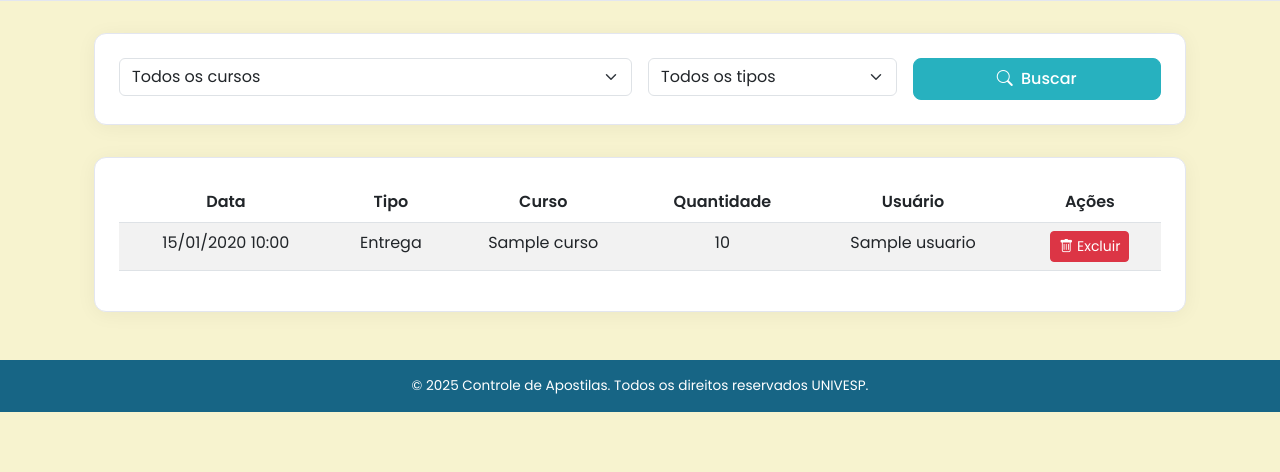
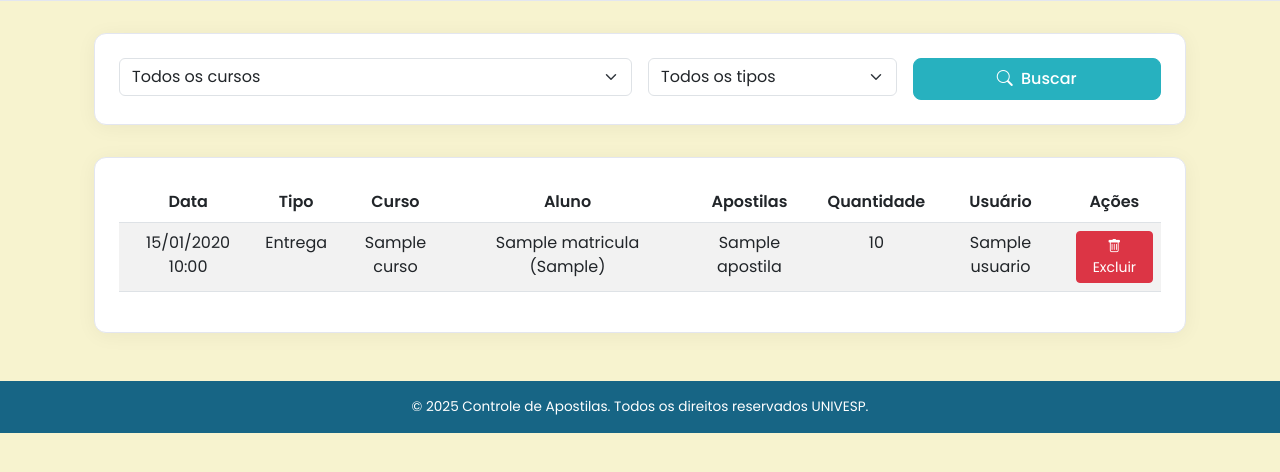
Before and after one commit to nilvy/estoque_apostilas, a Flask app: page /movimentacoes/movimentacao in a window 1280 px wide. Shown: the part 166-638 px from the top of the page. Run offline with Flask 3, Linux system fonts and the light colour scheme; a user stored in the database is signed in; tables that the repository leaves empty hold one stand-in row (values such as "Sample post").

Commit message:
ErroMovi

```diff
--- a/app/templates/movimentacoes/movimentacao.html
+++ b/app/templates/movimentacoes/movimentacao.html
@@ -130,6 +130,8 @@
           <th>Data</th>
           <th>Tipo</th>
           <th>Curso</th>
+          <th>Aluno</th>
+          <th>Apostilas</th>
           <th>Quantidade</th>
           <th>Usuário</th>
           <th>Ações</th>
@@ -141,6 +143,18 @@
           <td>{{ mov.data.strftime('%d/%m/%Y %H:%M') if mov.data else 'Sem data' }}</td>
           <td>{{ 'Venda' if mov.tipo == 'venda' else 'Entrega' }}</td>
           <td>{{ mov.curso.nome if mov.curso else '' }}</td>
+          <td>
+            {% if mov.matricula_rel %}
+              {{ mov.matricula_rel.nome }} ({{ mov.matricula_rel.codigo }})
+            {% else %}
+              -
+            {% endif %}
+          </td>
+          <td>
+            {% for item in mov.itens %}
+              {{ item.apostila.nome }}{% if not loop.last %}, {% endif %}
+            {% endfor %}
+          </td>
           <td>{{ mov.itens|sum(attribute='quantidade') }}</td>
           <td>{{ mov.usuario.nome }}</td>
           <td>
@@ -154,7 +168,7 @@
         </tr>
         {% else %}
         <tr>
-          <td colspan="6" class="text-center">Nenhuma movimentação registrada</td>
+          <td colspan="8" class="text-center">Nenhuma movimentação registrada</td>
         </tr>
         {% endfor %}
       </tbody>
```
Also changed, not shown: 11 other files.
